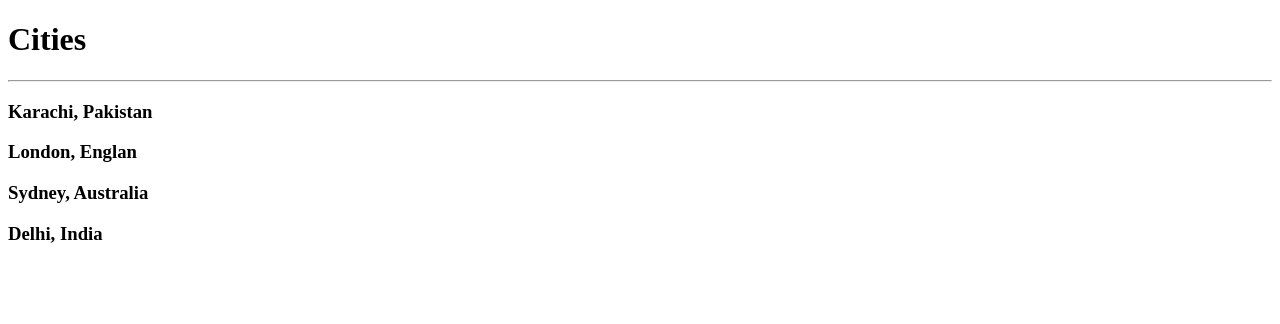
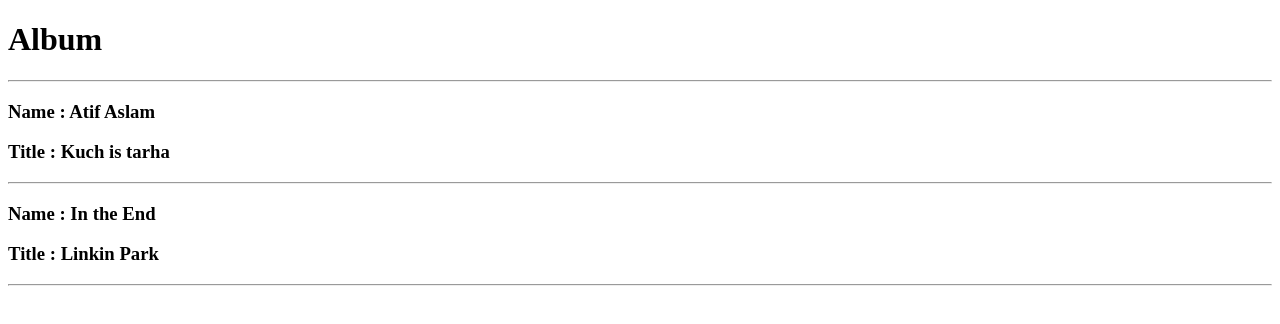
Before and after one commit to plawson3/Javascript-Assignment, a plain HTML site: page Index.html in a window 1280 px wide. Drawn offline with Linux system fonts and the light colour scheme.

Commit message:
Assignment 40 Album

```diff
--- a/A1.js
+++ b/A1.js
@@ -1,11 +1,21 @@
 let msg = document.querySelector('#tshirt');
-function city_country(city = 'Karachi', county = 'Pakistan') {
-    let p = document.createElement('p');
-    p.textContent = ` ${city}, ${county}`;
-    msg.append(p);
+function city_country(name = 'Atif Aslam', title = 'Kuch is tarha') {
+
+    let dict = new Object();
+    dict["Name"] = name;
+    dict["Title"] = title;
+
+    for (const key in dict) {
+
+        let p = document.createElement('p');
+        p.textContent = ` ${key} : ${dict[key]}`;
+        msg.append(p);
+    }
+    msg.append(document.createElement('hr'));
 }
 
+
 city_country();
-city_country("London", "Englan");
-city_country("Sydney", "Australia");
-city_country("Delhi", "India");
+city_country("In the End", "Linkin Park");
+// city_country("Sydney", "Australia");
+// city_country("Delhi", "India");
--- a/Index.html
+++ b/Index.html
@@ -9,7 +9,7 @@
 </head>
 
 <body>
-    <h1>Cities</h1>
+    <h1>Album</h1>
     <hr>
     <h3 id="tshirt"></h3>
 
```
